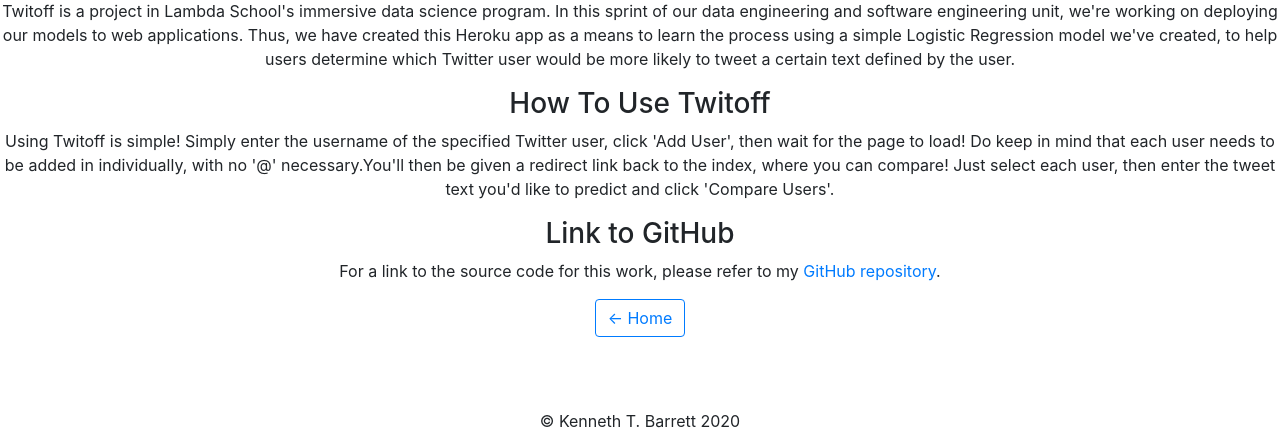
After one commit to KennethTBarrett/lsds12_twitoff, a Flask app: page /about in a window 1280 px wide. The commit adds this page. Shown: the part 383-816 px from the top of the page. Run offline with Flask 2, Linux system fonts and the light colour scheme; some libraries are stand-ins or nearby versions.

Commit message:
Added 'About' page, loads of visual styling.

```diff
--- a/TWITOFF/app.py
+++ b/TWITOFF/app.py
@@ -11,7 +11,7 @@
 # Now, we want to make an app factory.
 
 def create_app():
-    app = Flask(__name__)
+    app = Flask(__name__, static_folder='/js')
 
     # Add our config
     app.config['SQLALCHEMY_DATABASE_URI'] = config('DATABASE_URL')
@@ -26,6 +26,11 @@
         users = User.query.all()
         return render_template('index.html', title='Home', users=users)
 
+    # Route for about page
+    @app.route('/about')
+    def aboutpage():
+        return render_template('about.html', title='About Twitoff')
+
     # New route to get users or get users.
     @app.route('/user', methods=['POST'])
     @app.route('/user/<name>', methods=['GET'])
@@ -37,9 +42,9 @@
                 message = 'User: {} has been successfully added!'.format(name)
             tweets = User.query.filter(User.name == name).one().tweets
         except Exception as e:
-            message = 'Error adding user: {} &nbsp; Error: {}'.format(name, e)
+            message = 'Error adding user: {} <br> Error: {}'.format(name, e)
             tweets = []
-        return render_template('user.html', title=name, tweets=tweets)
+        return render_template('user.html', title=name, tweets=tweets, message=message)
 
     # Route for predictions.
     @app.route('/compare', methods=['POST'])
@@ -52,12 +57,12 @@
             prediction = predict_user(user1, user2,
                                       request.values['tweet_text'])
 
-            message = "{}".format(request.values['tweet_text'] +
-                                  " is more likely to be said by " +
-                                  "{} than {}".format(user2 if prediction
-                                                      else user1, user1 if
-                                                      prediction else user2))
-        return render_template('prediction.html', title='Prediction',
+            message = ("The tweet you specified: <br>" +
+                       "<i>{}".format(request.values['tweet_text'] +
+                                      "</i><br>" + "Is more likely to be " +
+                                      "said by <b>{}</b> than {}.".format(user1 if prediction else user2,
+                                                                          user2 if prediction else user1)))  # Fix line length to follow pep8 standard
+        return render_template('prediction.html', title="Twitoff's Prediction",
                                message=message)
 
 # Route for page to reset database to scratch.
--- /dev/null
+++ b/TWITOFF/templates/about.html
@@ -0,0 +1,19 @@
+{% extends "index.html" %}
+{% block content %}
+<h2>About Twitoff</h2>
+<img src="https://i.imgur.com/58I6Yzi.png" alt="Lambda School Logo" width=240 height=240>
+<p>Twitoff is a project in Lambda School's immersive data science program. In this sprint of our data engineering and
+  software engineering unit, we're working on deploying our models to web applications. Thus, we have created this Heroku app as a means to learn the
+  process using a simple Logistic Regression model we've created, to help users determine which Twitter user would be more likely
+  to tweet a certain text defined by the user.</p>
+
+<h3>How To Use Twitoff</h3>
+<p>Using Twitoff is simple! Simply enter the username of the specified Twitter user, click 'Add User', then wait for the page to load!
+  Do keep in mind that each user needs to be added in individually, with no '@' necessary.You'll then be given a redirect link back to the index,
+  where you can compare! Just select each user, then enter the tweet text you'd like to predict and click 'Compare Users'.</p>
+
+  <h3>Link to GitHub</h3>
+<p>For a link to the source code for this work, please refer to my <a href="https://github.com/KennethTBarrett/lsds12_twitoff">GitHub repository</a>.</p>
+
+<a href="/" class="btn btn-outline-primary" role="button">← Home</a>
+{% endblock %}
--- a/TWITOFF/templates/index.html
+++ b/TWITOFF/templates/index.html
@@ -8,7 +8,8 @@
 </head>
 
 <body>
-  <div class="container-fluid">
+  <a href="/about" class="btn btn-outline-warning float-left" role="button">About</a>
+  <a href="/reset" class="btn btn-danger float-right" role="button">Reset Users</a>
     <center>
       <h1>Welcome to Twitoff!</h1>
       <p>This is Kenneth Barrett's Unit 3 - Sprint 3 project for Lambda School's DS12 program.</p>
@@ -47,7 +48,7 @@
             <option value="{{ user.name }}" > {{ user.name }}</option>
             {% endfor %}
           </select>
-             <textarea class="form-control" name=tweet_text placeholder="Tweet text to predict" rows=2></textarea>
+             <textarea class="form-control" name=tweet_text placeholder="Tweet (Text to Predict)" rows=2></textarea>
              <br>
              <input type="submit" class="btn btn-primary" value="Compare Users">
       </div>
@@ -55,7 +56,9 @@
 </center>
 </div>
 </div>
-
 </body>
-
+<br><br><br>
+<footer>
+  <center>&copy; Kenneth T. Barrett 2020</center>
+</footer>
 </html>
--- a/TWITOFF/templates/prediction.html
+++ b/TWITOFF/templates/prediction.html
@@ -2,6 +2,9 @@
 {% block content %}
 <div id="prediction">
   <h2>{{ title }}</h2>
+  {% autoescape false %}
   <p>{{ message }}</p>
+  {% endautoescape %}
+  <a href="/" class="btn btn-outline-primary" role="button">← Home</a>
 </div>
 {% endblock %}
```
Also changed, not shown: TWITOFF/templates/user.html (+5 -2 lines).
